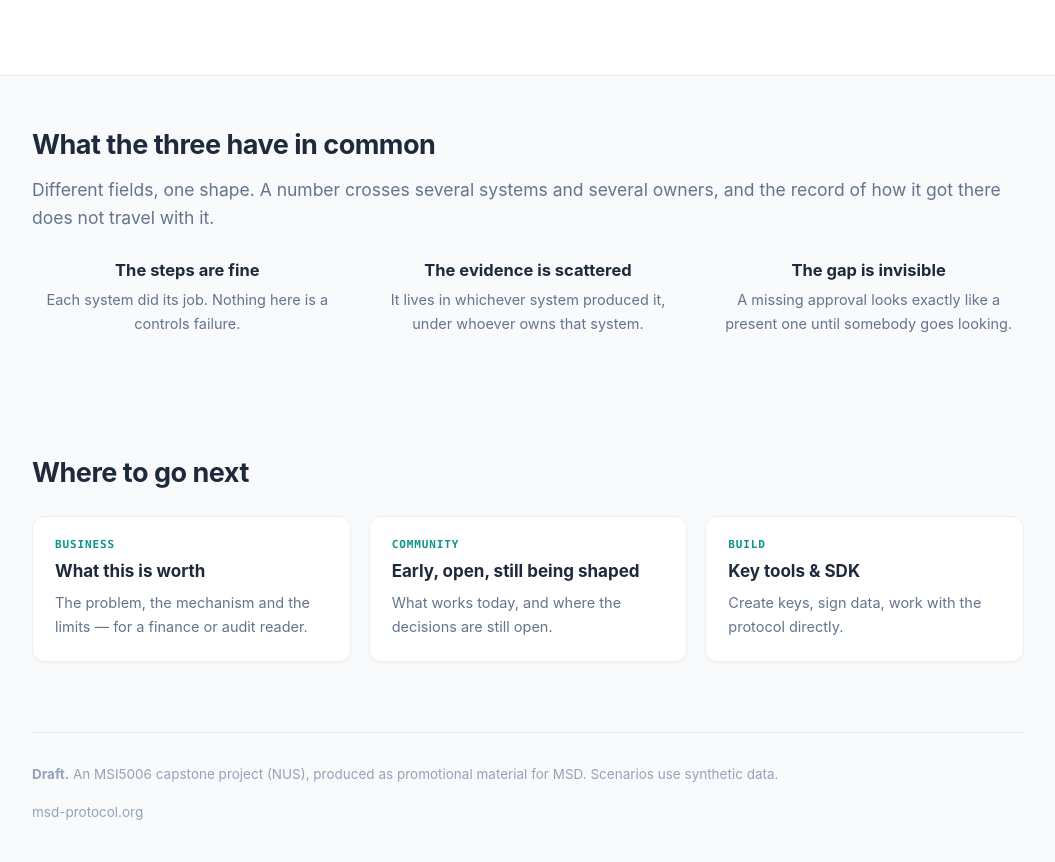
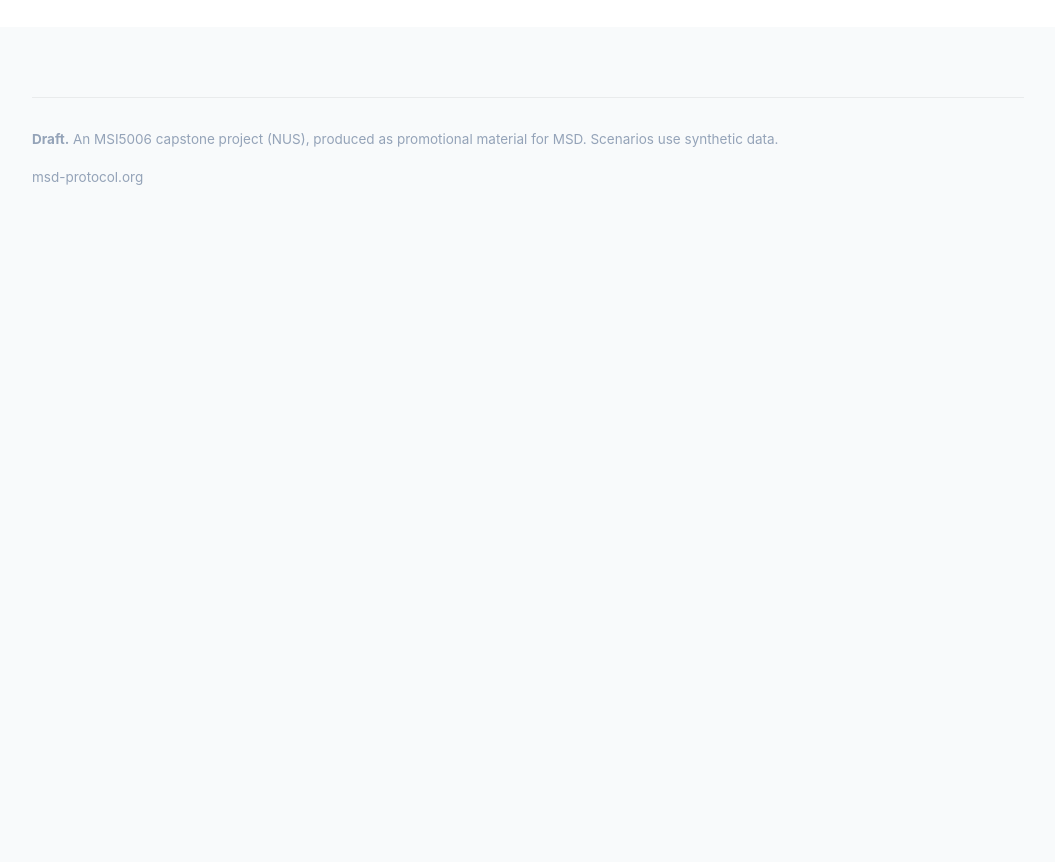
Before and after one commit to leondgarse/msi5006_tests, a plain HTML site: page docs/cases.html in a window 1280 px wide. Shown: the part 736-1598 px from the top of the page, without its empty margins (112-1167 px from the left). After the commit the page ends 997 px from the top, so only its background shows below. Drawn offline with Linux system fonts and the light colour scheme.

Commit message:
Trim the Use cases page to the three cards
Remove "What the three have in common" and "Where to go next". The page
exists to route someone into a case, and both sections delayed that —
the first re-explained the idea the landing page had just made, the
second offered exits from a page nobody had yet used.

Also drop the "Pick a pipeline" heading: the hero lede directly above
it already says "Pick the one closest to your work", so it was the same
instruction twice.

What is left is hero, one sentence, three cards: 137 words, one screen,
no scrolling to reach the links.

Co-Authored-By: Claude Opus 5 <noreply@anthropic.com>
Claude-Session: https://claude.ai/code/session_01263dHNsVWgooT4J5jRA5Cv

```diff
--- a/docs/cases.html
+++ b/docs/cases.html
@@ -28,7 +28,6 @@
 </div></header>
 
 <section class="band"><div class="wrap">
-  <h2>Pick a pipeline</h2>
   <p class="section-lede">Each case follows one figure from its source to a published report, and shows where the evidence runs out. Same mechanism, three fields.</p>
   <div class="cards">
     <a class="card" href="cases/accounting.html">
@@ -49,42 +48,6 @@
   </div>
 </div></section>
 
-<section class="band plain"><div class="wrap">
-  <h2>What the three have in common</h2>
-  <p class="section-lede">Different fields, one shape. A number crosses several systems and several owners, and the record of how it got there does not travel with it.</p>
-  <div class="features">
-    <div class="feature">
-      <h3>The steps are fine</h3>
-      <p>Each system did its job. Nothing here is a controls failure.</p>
-    </div>
-    <div class="feature">
-      <h3>The evidence is scattered</h3>
-      <p>It lives in whichever system produced it, under whoever owns that system.</p>
-    </div>
-    <div class="feature">
-      <h3>The gap is invisible</h3>
-      <p>A missing approval looks exactly like a present one until somebody goes looking.</p>
-    </div>
-  </div>
-</div></section>
-
-<div class="wrap">
-
-<h2>Where to go next</h2>
-<div class="cards">
-  <a class="card" href="business.html">
-    <span class="tag">Business</span><h3>What this is worth</h3>
-    <p>The problem, the mechanism and the limits — for a finance or audit reader.</p></a>
-  <a class="card" href="community.html">
-    <span class="tag">Community</span><h3>Early, open, still being shaped</h3>
-    <p>What works today, and where the decisions are still open.</p></a>
-  <a class="card" href="https://key-tools.msd-protocol.org/">
-    <span class="tag">Build</span><h3>Key tools &amp; SDK</h3>
-    <p>Create keys, sign data, work with the protocol directly.</p></a>
-</div>
-
-</div>
-
 <div class="wrap"><footer>
   <p><strong>Draft.</strong> An MSI5006 capstone project (NUS), produced as promotional material for MSD. Scenarios use synthetic data.</p>
   <p>msd-protocol.org</p>
```
